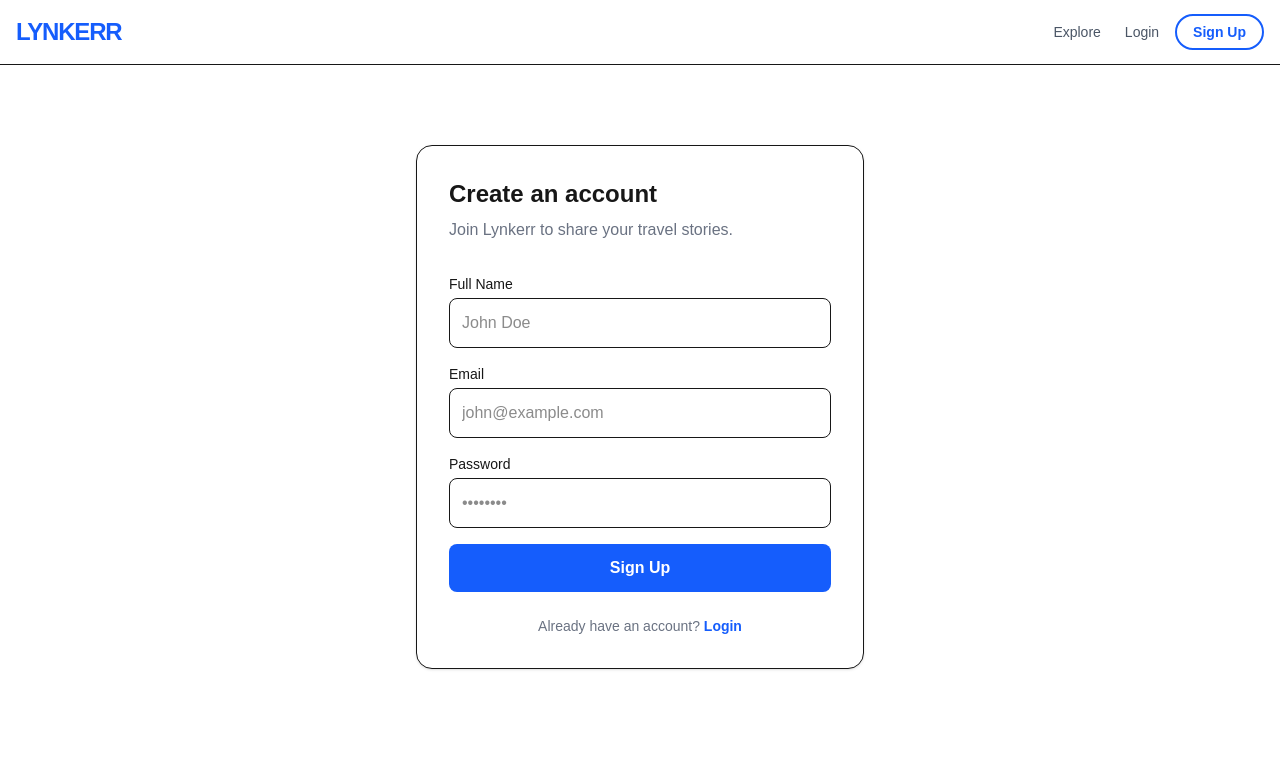
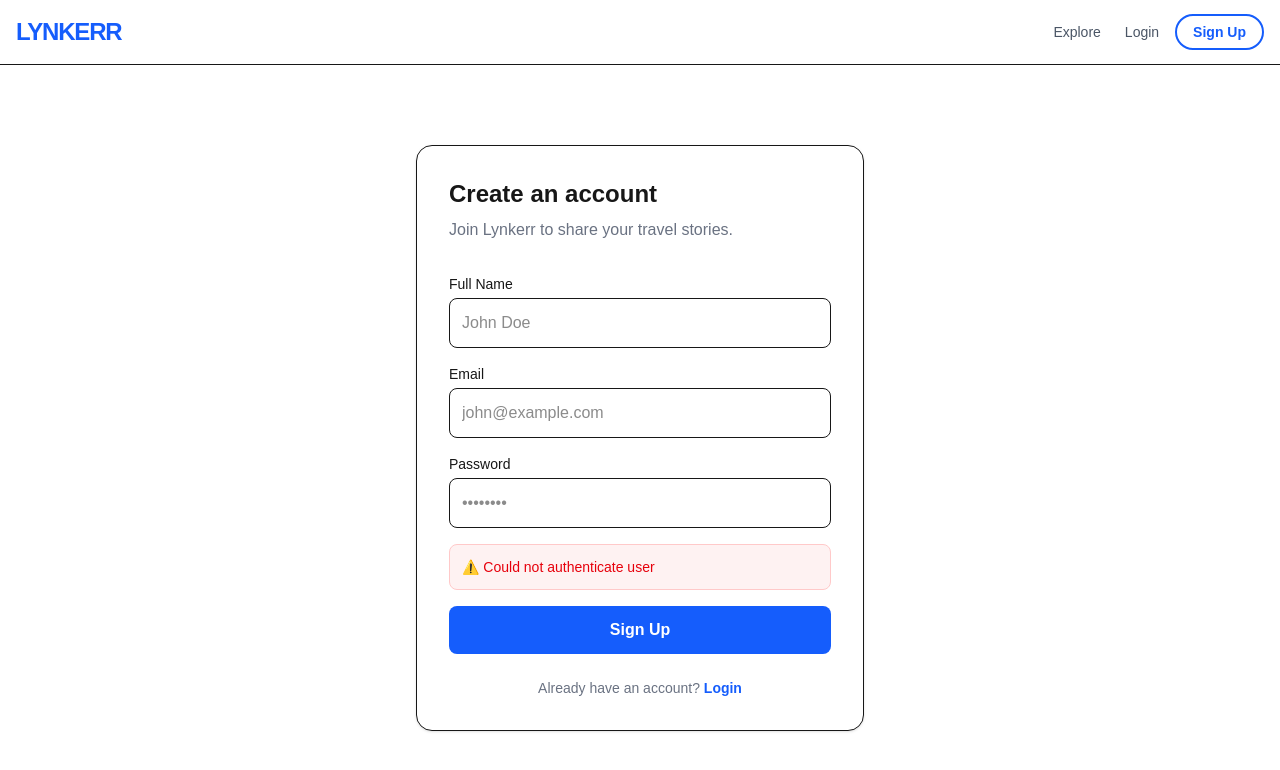
Before and after one commit to Senadeera-NK/lynkerr-travel-challenge, a Next.js app in the folder lynkerr-challenge/: page /auth/signup in a window 1280 px wide. Both pictures are taken after typing "Sample", "name@example.com", "Sample123" into the empty fields and a click on the button "Sign Up". Shown: the top 770 px of the page. Built offline with nearby package versions, Linux system fonts and the light colour scheme; no server answers.

Commit message:
fix: handle authentication errors and prevent duplicate user UI confusion

```diff
--- a/lynkerr-challenge/actions/authActions.ts
+++ b/lynkerr-challenge/actions/authActions.ts
@@ -25,7 +25,7 @@ export async function handleSignUp(formData: FormData) {
   }
 
   revalidatePath('/', 'layout');
-  redirect('/auth/signin'); // Redirect to the signin
+  redirect('/auth/login'); // Redirect to the signin
 }
 
 export async function handleLogin(formData: FormData) {
--- a/lynkerr-challenge/app/auth/signup/page.tsx
+++ b/lynkerr-challenge/app/auth/signup/page.tsx
@@ -5,18 +5,28 @@ import Link from "next/link";
 import { useState } from "react";
 
 export default function SignUpPage() {
+  const [error, setError] = useState<string | null>(null);
   const [loading, setLoading] = useState(false);
+
+    async function clientAction(formData: FormData) {
+    setLoading(true);
+    setError(null);
+
+    const result = await handleSignUp(formData);
+
+    // If the action returns an error object, show it!
+    if (result?.error) {
+      setError(result.error);
+      setLoading(false);
+    }
+  }
 
   return (
     <div className="max-w-md mx-auto mt-12 p-8 bg-white rounded-2xl shadow-sm border">
       <h1 className="text-2xl font-bold mb-2">Create an account</h1>
       <p className="text-gray-500 mb-8">Join Lynkerr to share your travel stories.</p>
 
-      <form action={async (formData) => {
-        setLoading(true);
-        await handleSignUp(formData);
-        setLoading(false);
-      }} className="space-y-4">
+      <form action={clientAction} className="space-y-4">
         <div>
           <label className="block text-sm font-medium mb-1">Full Name</label>
           <input name="displayName" type="text" placeholder="John Doe" required
@@ -33,6 +43,13 @@ export default function SignUpPage() {
             className="w-full p-3 rounded-lg border focus:ring-2 focus:ring-blue-500 outline-none" />
         </div>
 
+                {/* Error Alert Box */}
+            {error && (
+                <div className="bg-red-50 text-red-600 p-3 rounded-lg mb-4 text-sm border border-red-200">
+                ⚠️ {error}
+                </div>
+            )}
+
         <button disabled={loading} type="submit"
           className="w-full bg-blue-600 text-white py-3 rounded-lg font-bold hover:bg-blue-700 disabled:opacity-50 transition">
           {loading ? "Creating Account..." : "Sign Up"}
```
